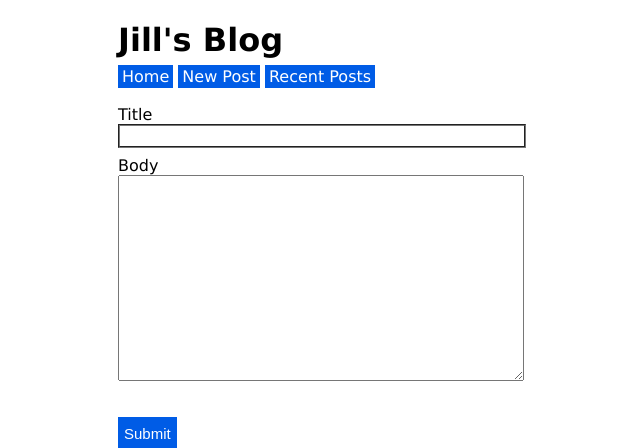
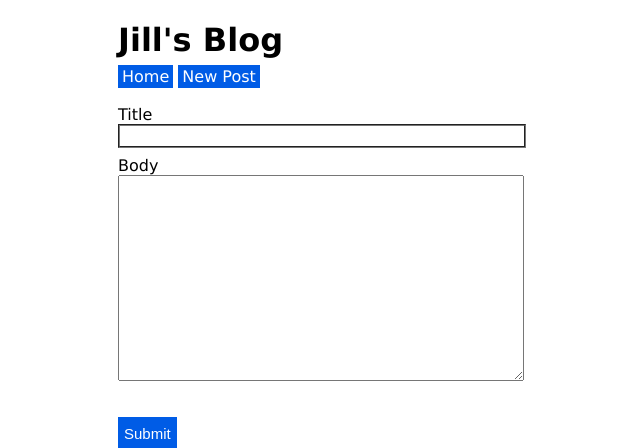
Before and after one commit to jshagouv/build-a-blog, a Python web app: template templates/new_post.html in a window 1280 px wide. Shown: the top 448 px of the page, without its empty margins (138-778 px from the left). Run offline with Jinja, Linux system fonts and the light colour scheme; the template is opened without the code that fills it, so the values that code supplies are empty.

Commit message:
Remove Recent navigation element, move recent functionality to root

```diff
--- a/templates/base.html
+++ b/templates/base.html
@@ -82,7 +82,6 @@
         <nav>
             <a href="/">Home</a>
             <a href="/new_post">New Post</a>
-            <a href="/blog">Recent Posts</a>
         </nav>
         <br />
     </header>
```
